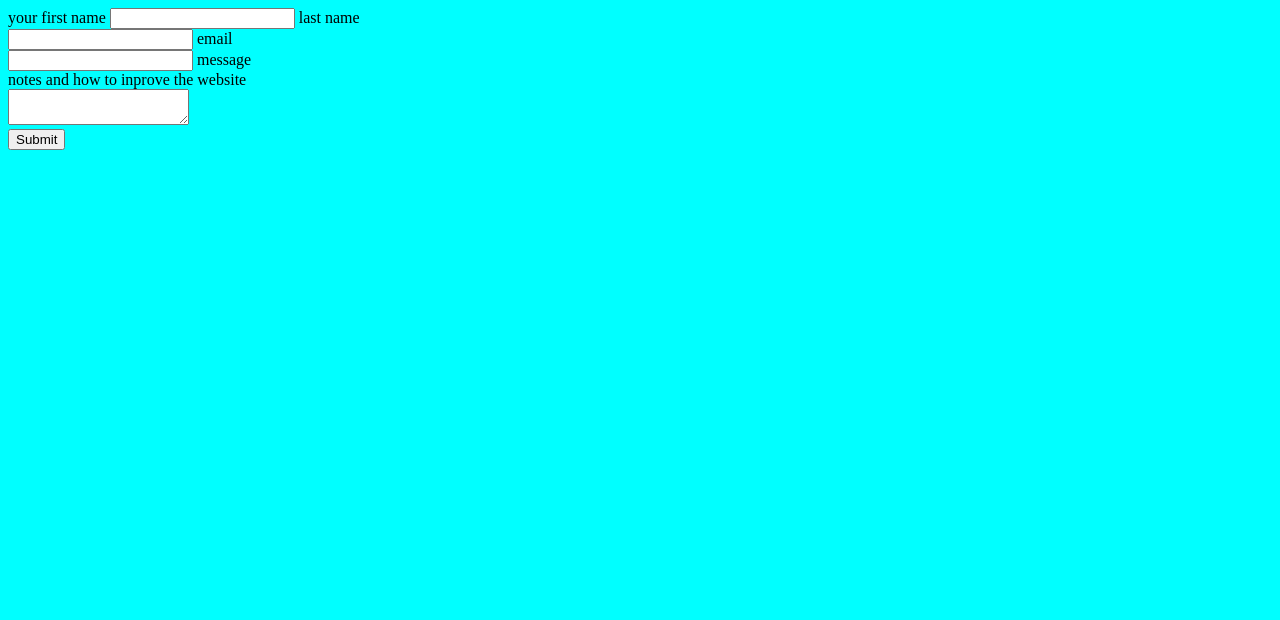
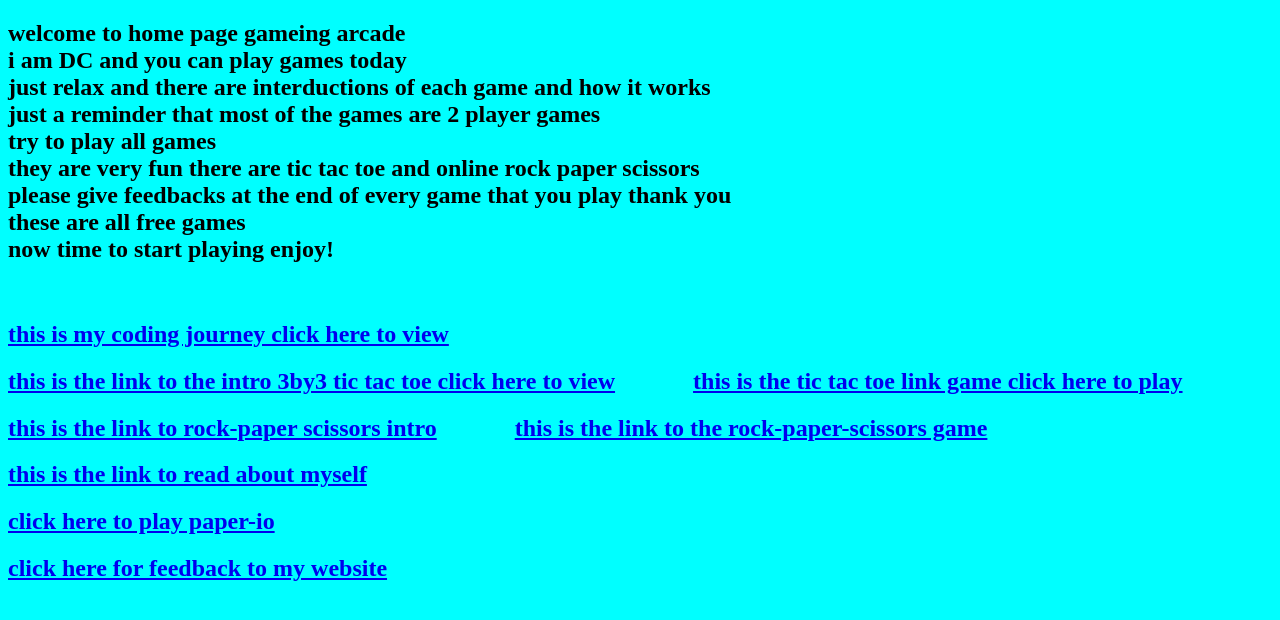
Before and after one commit to Domichen2016-code/Domichen2016-code.github.io, a plain HTML site: page index.html in a window 1280 px wide. Drawn offline with Linux system fonts and the light colour scheme.

Commit message:
Update index.html

```diff
--- a/index.html
+++ b/index.html
@@ -3,21 +3,31 @@
 <head>
     <meta charset="UTF-8">
     <meta name="viewport" content="width=device-width, initial-scale=1.0">
-    <title>feedback page</title>
+    <title>Dominic's gaming arcade</title>
 </head>
 <body bgcolor="Aqua">
-    <form id="feedback">
+  <h2> welcome to home page gameing arcade<br> i am DC and you can play games today<br>
+    just relax and there are interductions of each game and how it works <br>
+    just a reminder that most of the games are 2 player games <br>
+      try to play all games <br>they are very fun there are tic tac toe and online rock paper scissors<br>
+      please give feedbacks at the end of every game that you play thank you <br>
+      these are all free games<br>
+      now time to start playing enjoy!</h2><br>
 
-        <label>  your first name </label>
-        <input type="text" >
+     <h2> <a href="./codingsp.html">this is my coding journey click here to view</a></h2>
+     <h2>
+        <a href="./intro-to-tictactoe3by3.html">this is the link to the intro 3by3 tic tac toe click here to view</a>
+        &nbsp; &nbsp; &nbsp; &nbsp; &nbsp; &nbsp;
+        <a href="./tictactoeJSfirst2Dgame.html">this is the tic tac toe link game click here to play</a>
+    </h2>
 
-         <label> last name </label><br>
-        <input> email</input><br>
-       <input> message</input><br>
-       <label> notes and how to inprove the website </label> <br>
-       <textarea></textarea><br>
-       <input type="submit" value="Submit">
-    </form>
+    <h2><a href="./introrockps.html">this is the link to rock-paper scissors intro</a>
+    &nbsp; &nbsp; &nbsp; &nbsp; &nbsp; &nbsp;
+    <a href="./rockps.html">this is the link to the rock-paper-scissors game</a></h2>
 
+    <h2><a href="./readme.md">this is the link to read about myself</a></h2>
+    <h2> <a href="https://paper-io.com/">click here to play paper-io</a></h2>
+    <h2> <a href="./guessthenumber.html"></a> </h2>
+    <h2><a href="./feedback.html">click here for feedback to my website</a></h2>
 </body>
 </html>
```
